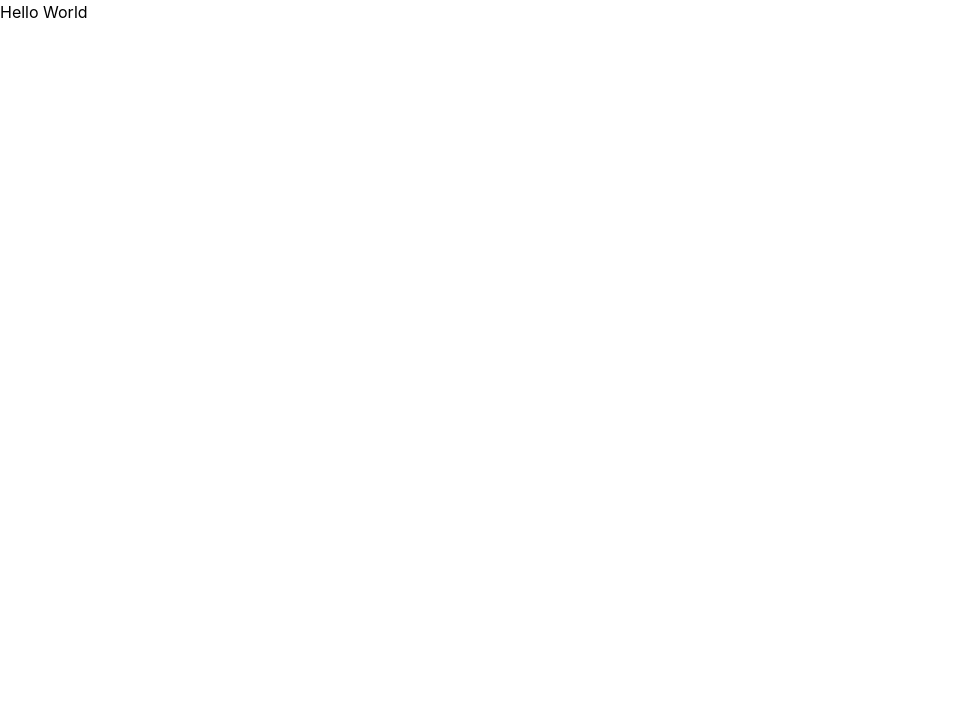
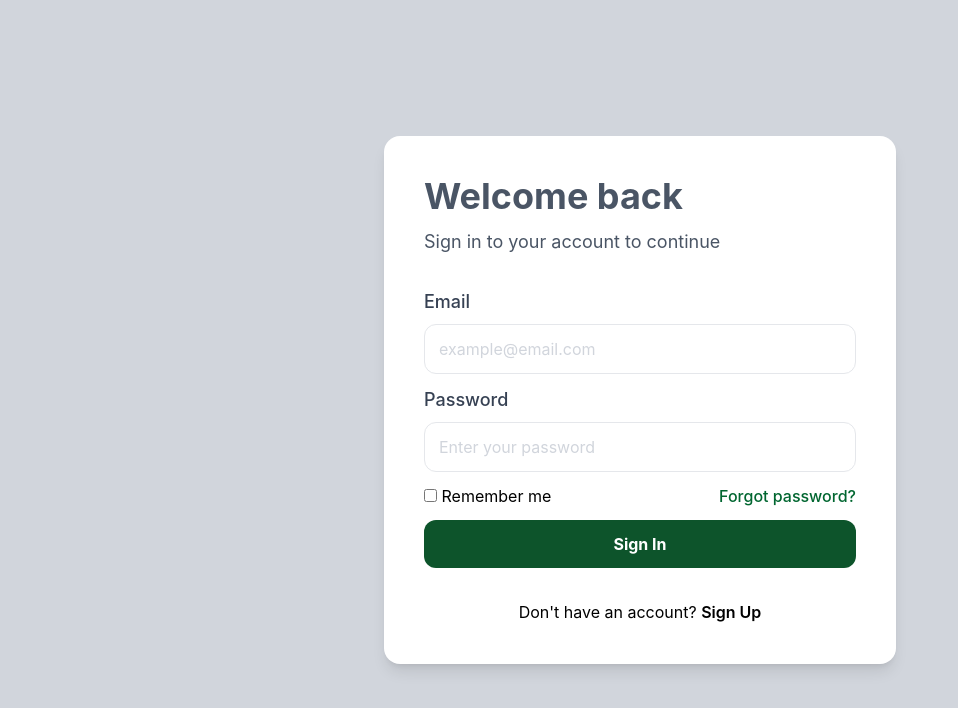
Before and after one commit to Sultanmia22/task-management-dashboard, a React (Vite) app: page / in a window 1280 px wide. Shown: the top 708 px of the page, without its empty margins (0-958 px from the left). Built offline with nearby package versions, Linux system fonts and the light colour scheme.

Commit message:
design login form

```diff
--- /dev/null
+++ b/src/layouts/AuthLayout.jsx
@@ -0,0 +1,12 @@
+import React from 'react'
+import { Outlet } from 'react-router'
+
+const AuthLayout = () => {
+  return (
+    <div>
+        <Outlet/>
+    </div>
+  )
+}
+
+export default AuthLayout
--- /dev/null
+++ b/src/layouts/MainLayout.jsx
@@ -0,0 +1,11 @@
+import React from 'react'
+
+const MainLayout = () => {
+  return (
+    <div>
+
+    </div>
+  )
+}
+
+export default MainLayout
--- /dev/null
+++ b/src/page/Login.jsx
@@ -0,0 +1,54 @@
+import React from 'react'
+import { Link } from 'react-router'
+
+const Login = () => {
+  return (
+    <div className='min-h-screen flex items-center justify-center bg-gray-300'>
+        <div className='bg-white p-8 sm:p-10 rounded-2xl w-full max-w-md md:max-w-lg mx-4 sm:mx-0 shadow-lg'>
+            <div className='space-y-3'>
+                <h2 className='tex-2xl font-bold sm:text-3xl md:text-4xl text-gray-600'>Welcome back </h2>
+                <p className='text-sm text-gray-600 sm:text-base md:text-lg'>Sign in to your account to continue</p>
+            </div>
+            <form className='my-8 space-y-3'>
+                <div className='flex flex-col gap-2'>
+                    <label className='block font-medium text-gray-700 text-sm sm:text-base md:text-lg'>Email</label>
+                    <input
+                    type="email"
+                    placeholder='example@email.com'
+                    className='px-3.5 py-3 outline-none border-[1.5px] border-gray-200 rounded-xl  placeholder:text-gray-300  focus:border-green-600 focus:shadow-sm focus:shadow-green-200'
+                    />
+                </div>
+
+                <div className='flex flex-col gap-2'>
+                    <label className='block font-medium text-gray-700 text-sm sm:text-base md:text-lg'> Password </label>
+                    <input
+                    type="password"
+                    placeholder='Enter your password'
+                    className='px-3.5 py-3 outline-none border-[1.5px] border-gray-200 rounded-xl  placeholder:text-gray-300  focus:border-green-600 focus:shadow-sm focus:shadow-green-200'
+                     />
+                </div>
+
+                <div className='flex justify-between'>
+                    <div>
+                        <input className='accent-green-800' type="checkbox" /> <span className='text-sm sm:text-sm md:text-[16px]'>Remember me</span>
+                    </div>
+
+                    <div>
+                        <Link className='text-sm md:text-[16px] text-green-800 font-medium'>Forgot password?</Link>
+                    </div>
+                </div>
+
+                <div>
+                    <button className='py-3 px-4 bg-green-900 text-white w-full rounded-xl font-bold'>Sign In</button>
+                </div>
+            </form>
+
+            <div className='text-center'>
+                <span className='text-sm sm:text-sm md:text-[16px]'>Don't have an account? <Link className='font-semibold'>Sign Up</Link> </span>
+            </div>
+        </div>
+    </div>
+  )
+}
+
+export default Login
--- a/src/routes/route.jsx
+++ b/src/routes/route.jsx
@@ -1,11 +1,25 @@
 import React from 'react'
 import { createBrowserRouter } from "react-router";
+import AuthLayout from '../layouts/AuthLayout';
+import MainLayout from '../layouts/MainLayout';
+import Login from '../page/Login';
 
   const router = createBrowserRouter([
   {
     path: "/",
-    element: <div>Hello World</div>,
+    element: <AuthLayout/>,
+    children:[
+        {
+            index:true,
+            element: <Login/>
+        }
+    ]
   },
+
+  {
+    path:'/app',
+    element: <MainLayout/>
+  }
 ]);
 
 
```
